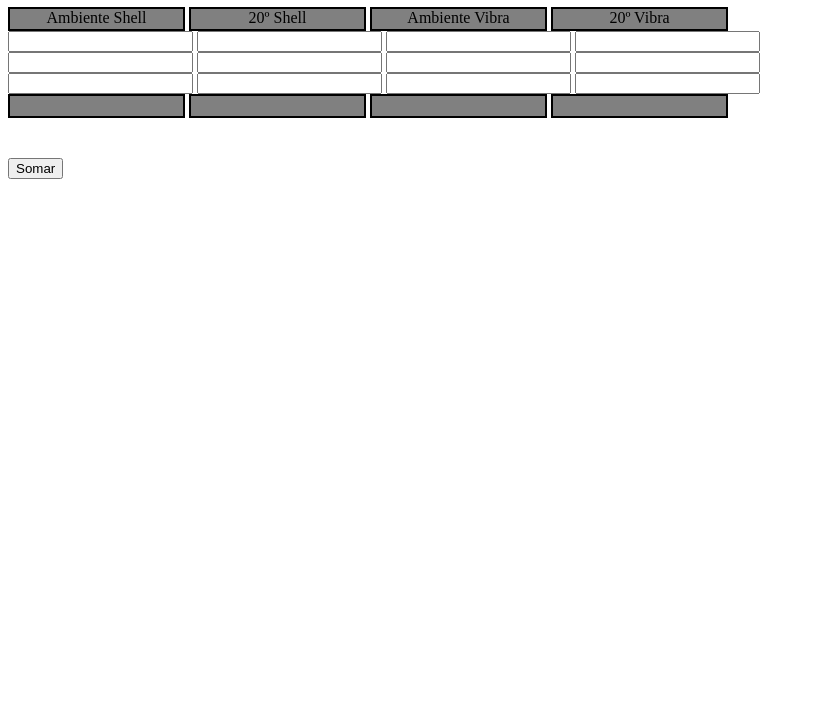
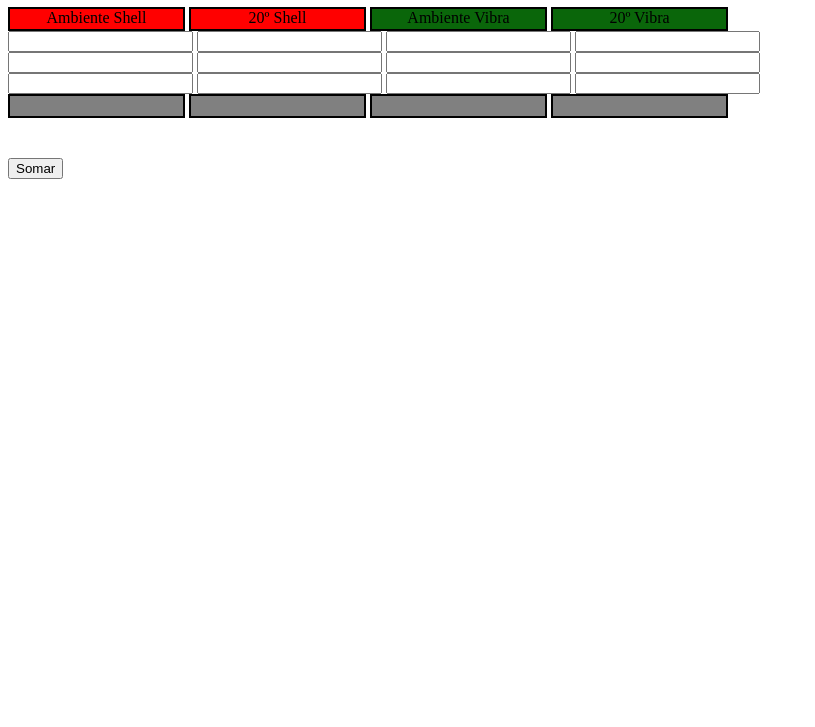
Before and after one commit to FagnerAmorim/Controle-de-Recebimento, a plain HTML site: page index.html in a window 1280 px wide. Shown: the part 73-800 px from the top of the page, without its empty margins (0-815 px from the left). Drawn offline with Linux system fonts and the light colour scheme.

Commit message:
mudança cor

```diff
--- a/index.html
+++ b/index.html
@@ -15,7 +15,7 @@
             margin-right: 4px;
             width: 173px;
             height: 20px;
-            background-color: gray;
+            background-color: red;
             text-align: center;
             border: 2px solid black;
         }
@@ -26,7 +26,7 @@
             margin-right: 4px;
             width: 173px;
             height: 20px;
-            background-color: gray;
+            background-color: red;
             text-align: center;
             border: 2px solid black;
         }
@@ -37,7 +37,7 @@
             margin-right: 4px;
             width: 173px;
             height: 20px;
-            background-color: gray;
+            background-color: rgb(10, 102, 10);
             text-align: center;
             border: 2px solid black;
         }
@@ -47,7 +47,7 @@
             padding: 0px;
             width: 173px;
             height: 20px;
-            background-color: gray;
+            background-color: rgb(10, 102, 10);
             text-align: center;
             border: 2px solid black;
         }
```
